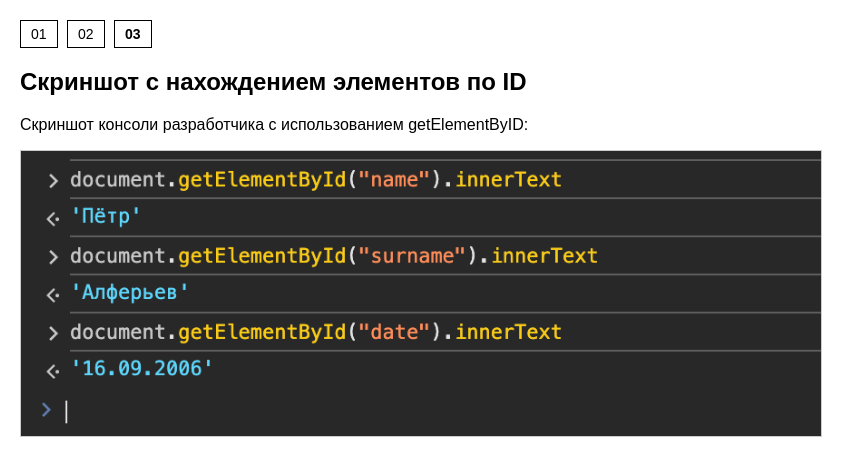
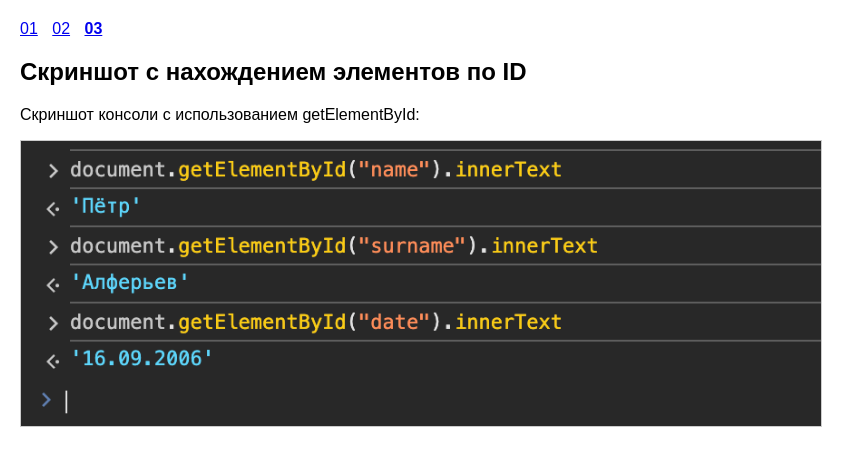
Before and after one commit to Quanzeller/BWT_2025, a plain HTML site: page 14-15/01/screenshot_page.html in a window 1280 px wide. Shown: the whole page, without its empty margins (0-865 px from the left). Drawn offline with Linux system fonts and the light colour scheme.

Commit message:
Update and rename screenshot.html to screenshot_page.html

```diff
--- a/14-15/01/screenshot.html
+++ b/14-15/01/screenshot_page.html
@@ -15,14 +15,7 @@
         }
 
         .nav-buttons a {
-            padding: 5px 10px;
-            margin-right: 5px;
-            font-size: 14px;
-            text-decoration: none;
-            color: black;
-            background-color: white;
-            border: 1px solid black;
-            display: inline-block;
+            margin-right: 10px;
         }
 
         .nav-buttons a.active {
@@ -32,13 +25,13 @@
 </head>
 <body>
     <div class="nav-buttons">
-        <a href="../01/passport.html">01</a>
-        <a href="../02/task.html">02</a>
-        <a href="screenshot.html" class="active">03</a>
+        <a href="passport.html">01</a>
+        <a href="task.html">02</a>
+        <a href="screenshot_page.html" class="active">03</a>
     </div>
 
     <h2>Скриншот с нахождением элементов по ID</h2>
-    <p>Cкриншот консоли разработчика с использованием getElementByID:</p>
+    <p>Скриншот консоли с использованием getElementById:</p>
     <img src="./screenshot.png" alt="Скриншот консоли" width="800" style="border: 1px solid #ccc;">
 </body>
 </html>
```
